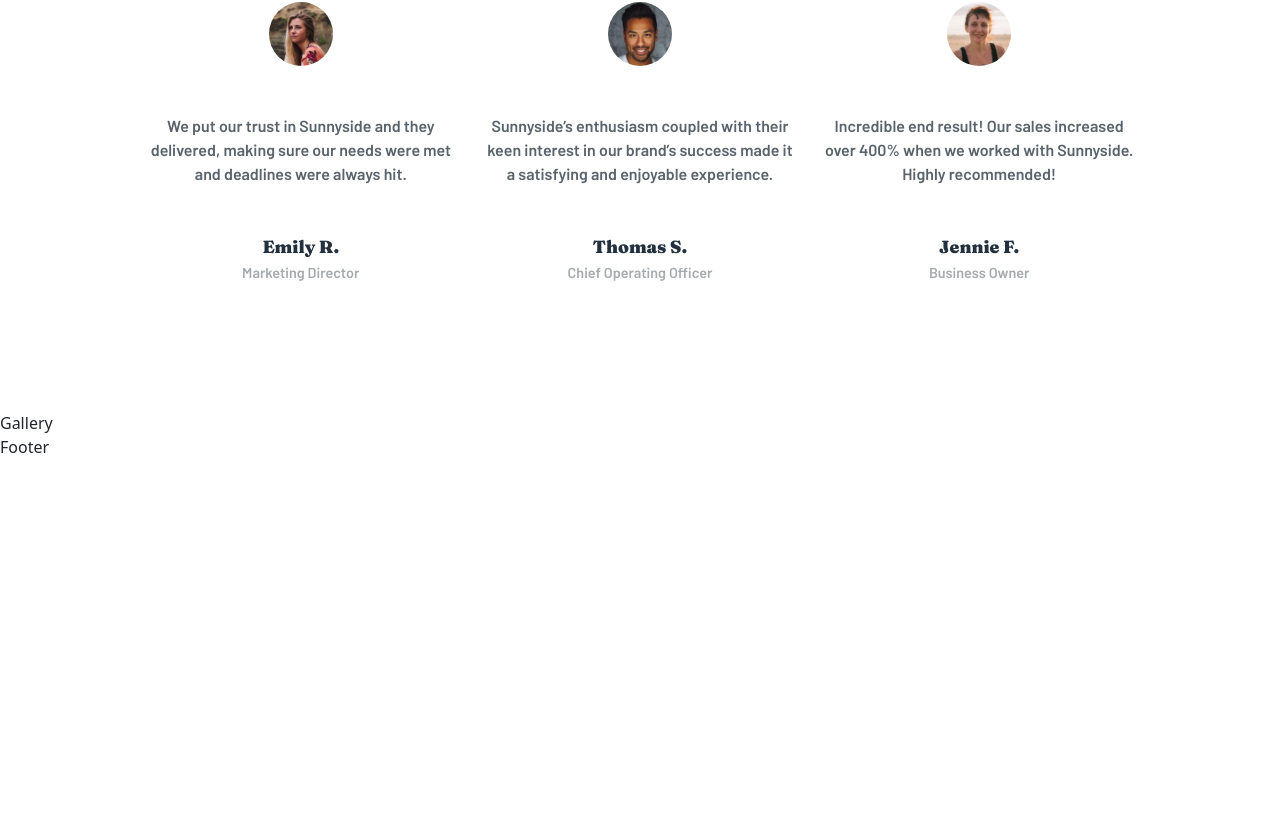
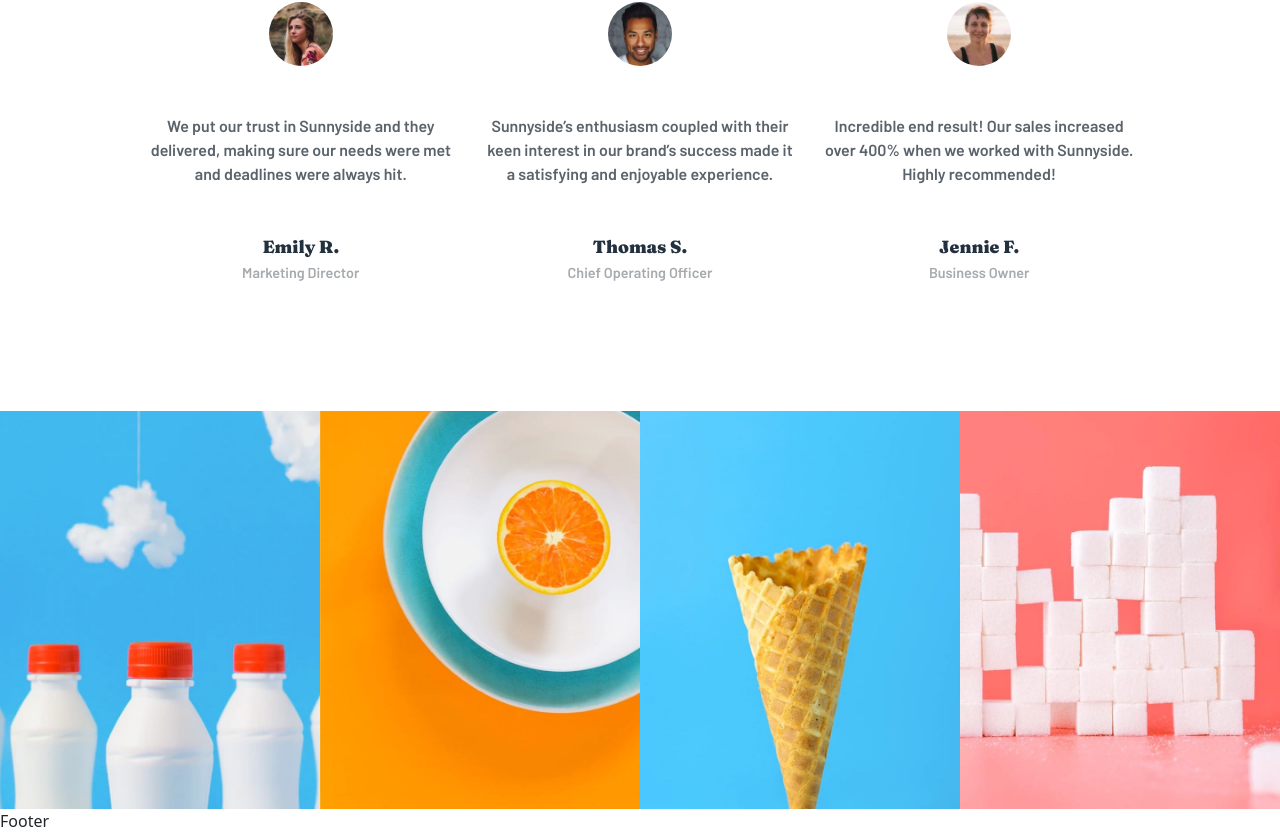
Before and after one commit to tossik8/sunnyside-agency, a React (Vite) app: page / in a window 1280 px wide. Shown: the part 2656-3489 px from the top of the page. Before the commit the page ends 3115 px from the top, so only its background shows below. Built offline with nearby package versions, Linux system fonts and the light colour scheme.

Commit message:
feat: create a gallery

```diff
--- a/src/components/Gallery.tsx
+++ b/src/components/Gallery.tsx
@@ -1,7 +1,24 @@
-
+import "../css/Gallery.css"
 const Gallery = () => {
   return (
-    <div>Gallery</div>
+    <section>
+      <picture>
+        <source srcSet="../../images/mobile/image-gallery-milkbottles.jpg" media="(max-width: 375px)"/>
+        <img className="gallery-image" src="../../images/desktop/image-gallery-milkbottles.jpg" alt="Milk bottles." />
+      </picture>
+      <picture>
+        <source srcSet="../../images/mobile/image-gallery-orange.jpg" media="(max-width: 375px)"/>
+        <img className="gallery-image" src="../../images/desktop/image-gallery-orange.jpg" alt="An orange." />
+      </picture>
+      <picture>
+        <source srcSet="../../images/mobile/image-gallery-cone.jpg" media="(max-width: 375px)"/>
+        <img className="gallery-image" src="../../images/desktop/image-gallery-cone.jpg" alt="An ice cream cone." />
+      </picture>
+      <picture>
+        <source srcSet="../../images/mobile/image-gallery-sugar-cubes.jpg" media="(max-width: 375px)"/>
+        <img className="gallery-image" src="../../images/desktop/image-gallery-sugarcubes.jpg" alt="Sugar cubes." />
+      </picture>
+    </section>
   )
 }
 
--- /dev/null
+++ b/src/css/Gallery.css
@@ -0,0 +1,3 @@
+.gallery-image{
+    width: 25%;
+}
```
